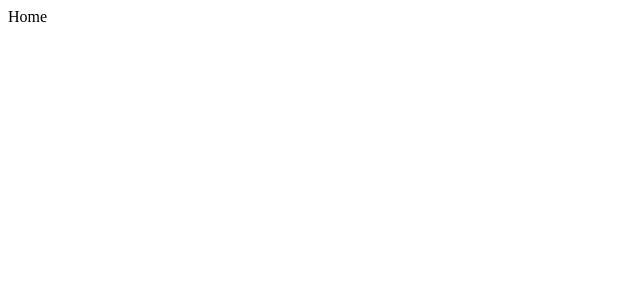
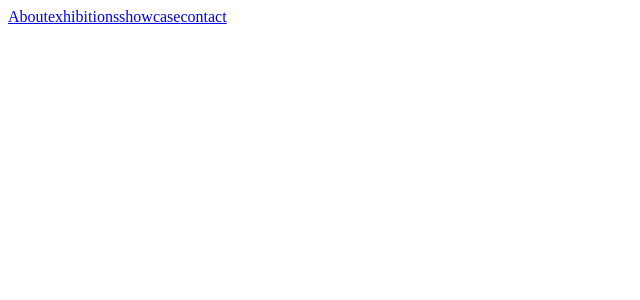
Before and after one commit to Jim-Dillon/steve-dillon, a React (Vite) app: page / in a window 1280 px wide. Shown: the top 300 px of the page, without its empty margins (0-640 px from the left). Built offline with nearby package versions, Linux system fonts and the light colour scheme; the HTML template or start-up script is replaced by a standard one.

Commit message:
Add pages with routing links

```diff
--- a/package.json
+++ b/package.json
@@ -11,7 +11,8 @@
   },
   "dependencies": {
     "react": "^18.2.0",
-    "react-dom": "^18.2.0"
+    "react-dom": "^18.2.0",
+    "react-router-dom": "^6.22.3"
   },
   "devDependencies": {
     "@types/react": "^18.2.43",
--- a/src/App.tsx
+++ b/src/App.tsx
@@ -1,10 +1,25 @@
-
+import { BrowserRouter as Router, Route, Routes } from 'react-router-dom';
+// import { Link } from "react-router-dom";
+import HomePage from './pages/HomePage';
+import AboutPage from './pages/AboutPage';
+import ExhibitionsPage from './pages/ExhibitionsPage';
+import ShowcasePage from './pages/ShowcasePage';
+import ContactPage from './pages/ContactPage';
 
 
 const App = () => {
 
   return (
-    <div>Home</div>
+    <Router>
+      <Routes>
+        <Route path='/' element={<HomePage />} />
+        <Route path='/about' element={<AboutPage />}>
+        </Route>
+        <Route path='/exhibitions' element={<ExhibitionsPage />} />
+        <Route path='/showcase' element={<ShowcasePage />} />
+        <Route path='/contact' element={<ContactPage />} />
+      </Routes>
+    </Router>
   )
 }
 
--- /dev/null
+++ b/src/components/Header.tsx
@@ -0,0 +1,14 @@
+import { Link } from "react-router-dom";
+
+const Header = () => {
+    return (
+        <>
+            <Link to="/about">About</Link>
+            <Link to="/exhibitions">exhibitions</Link>
+            <Link to="/showcase">showcase</Link>
+            <Link to="/contact">contact</Link>
+        </>
+      )
+}
+
+export default Header
--- /dev/null
+++ b/src/pages/AboutPage.tsx
@@ -0,0 +1,9 @@
+import { Link } from "react-router-dom";
+
+const AboutPage = () => {
+  return (
+    <Link to="/">Back to Home</Link>
+  )
+}
+
+export default AboutPage
--- /dev/null
+++ b/src/pages/ContactPage.tsx
@@ -0,0 +1,9 @@
+import { Link } from "react-router-dom";
+
+const ContactPage = () => {
+  return (
+    <Link to="/">Back to Home</Link>
+  )
+}
+
+export default ContactPage
--- /dev/null
+++ b/src/pages/ExhibitionsPage.tsx
@@ -0,0 +1,9 @@
+import { Link } from "react-router-dom";
+
+const ExhibitionsPage = () => {
+  return (
+    <Link to="/">Back to Home</Link>
+  )
+}
+
+export default ExhibitionsPage
--- /dev/null
+++ b/src/pages/HomePage.tsx
@@ -0,0 +1,9 @@
+import Header from "../components/Header"
+
+const HomePage = () => {
+  return (
+    <Header />
+  )
+}
+
+export default HomePage
--- /dev/null
+++ b/src/pages/ShowcasePage.tsx
@@ -0,0 +1,9 @@
+import { Link } from "react-router-dom";
+
+const ShowcasePage = () => {
+  return (
+    <Link to="/">Back to Home</Link>
+  )
+}
+
+export default ShowcasePage
```
Also changed, not shown: 1 other file (tests, documents, lock files or other folders).
